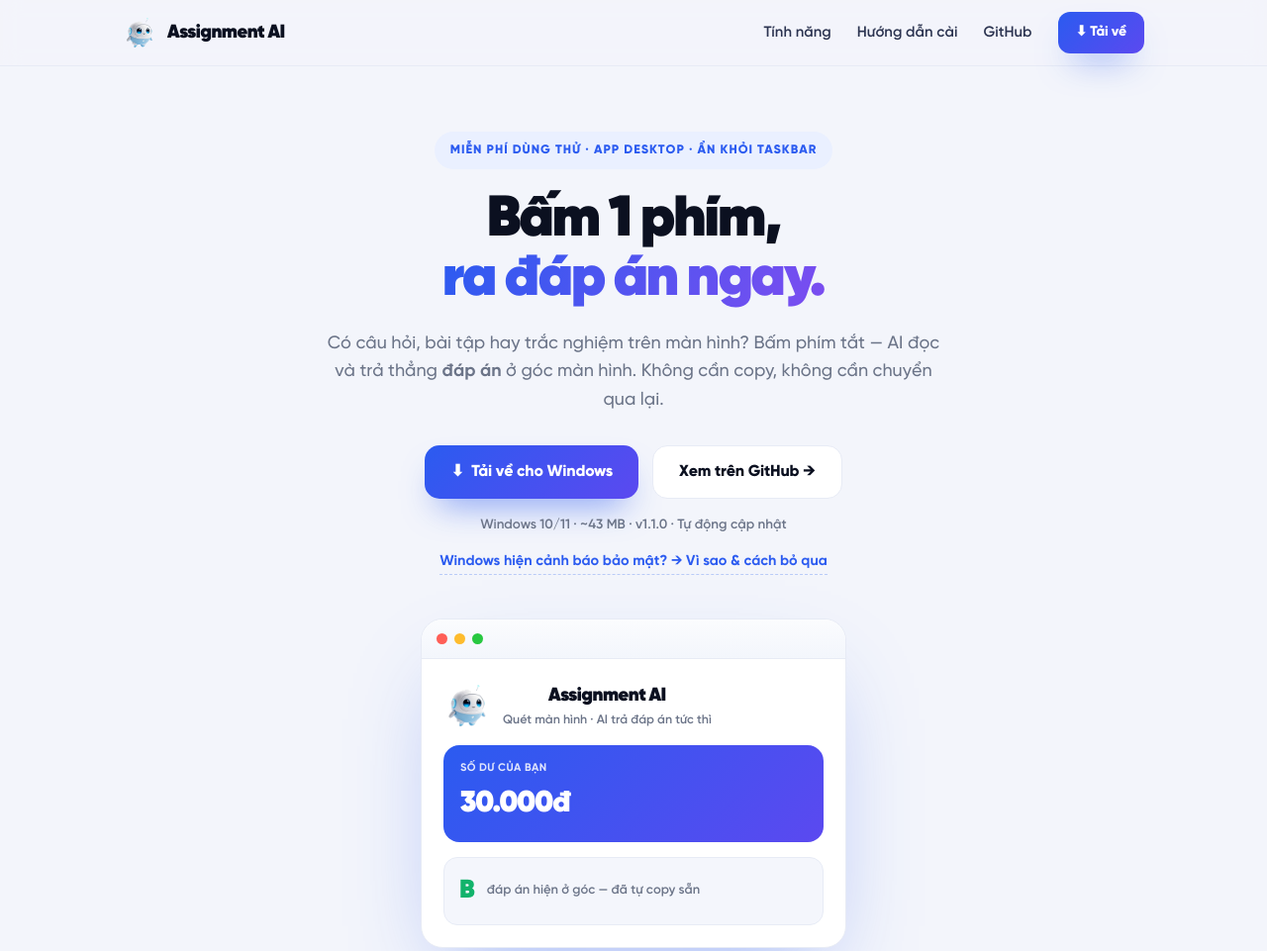
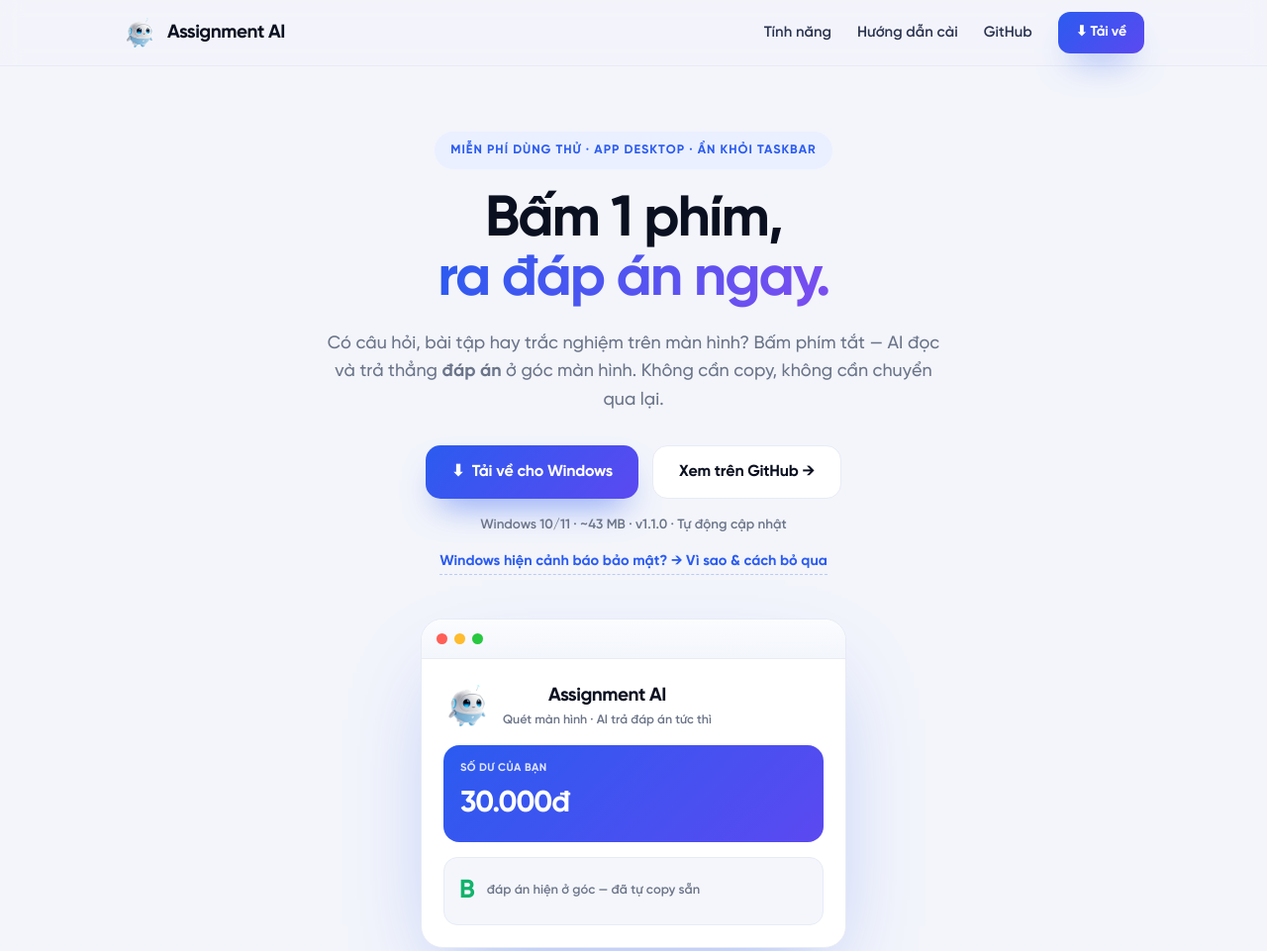
Before and after one commit to MinhHuan115/troly-ketoan-ai, a plain HTML site: page docs/index.html in a window 1280 px wide. Shown: the top 961 px of the page at 99% size. Drawn offline with Linux system fonts and the light colour scheme.

Commit message:
Use SVN-Gilroy TTF (user-provided) for landing page
Co-Authored-By: Claude Opus 4.8 <noreply@anthropic.com>

```diff
--- a/docs/index.html
+++ b/docs/index.html
@@ -5,12 +5,12 @@
 <title>Assignment AI — Quét màn hình, AI trả đáp án tức thì</title>
 <meta name="description" content="App desktop: bấm 1 phím tắt, AI đọc câu hỏi trên màn hình và trả đáp án ngay ở góc. Miễn phí dùng thử, ẩn khỏi taskbar.">
 <style>
-@font-face{font-family:'Gilroy';font-weight:400;src:url('./assets/Gilroy-400.otf') format('opentype')}
-@font-face{font-family:'Gilroy';font-weight:500;src:url('./assets/Gilroy-500.otf') format('opentype')}
-@font-face{font-family:'Gilroy';font-weight:600;src:url('./assets/Gilroy-600.otf') format('opentype')}
-@font-face{font-family:'Gilroy';font-weight:700;src:url('./assets/Gilroy-700.otf') format('opentype')}
-@font-face{font-family:'Gilroy';font-weight:800;src:url('./assets/Gilroy-800.otf') format('opentype')}
-@font-face{font-family:'Gilroy';font-weight:900;src:url('./assets/Gilroy-900.otf') format('opentype')}
+@font-face{font-family:'Gilroy';font-weight:400;src:url('./assets/Gilroy-400.ttf') format('truetype')}
+@font-face{font-family:'Gilroy';font-weight:500;src:url('./assets/Gilroy-500.ttf') format('truetype')}
+@font-face{font-family:'Gilroy';font-weight:600;src:url('./assets/Gilroy-600.ttf') format('truetype')}
+@font-face{font-family:'Gilroy';font-weight:700;src:url('./assets/Gilroy-700.ttf') format('truetype')}
+@font-face{font-family:'Gilroy';font-weight:800;src:url('./assets/Gilroy-700.ttf') format('truetype')}
+@font-face{font-family:'Gilroy';font-weight:900;src:url('./assets/Gilroy-700.ttf') format('truetype')}
 :root{--brand:#2B5BF0;--brand2:#5B49F0;--ink:#0B1020;--ink2:#2B3350;--muted:#6B7488;
  --line:#E7EBF5;--card:#fff;--soft:#F4F6FC;--bg:#F3F5FB;--amber:#F59E0B;--green:#12B36B}
 *{box-sizing:border-box;margin:0;padding:0}
```
Also changed, not shown: docs/assets/Gilroy-400.otf (deleted), docs/assets/Gilroy-400.ttf (added), docs/assets/Gilroy-500.otf (deleted), docs/assets/Gilroy-500.ttf (added), docs/assets/Gilroy-600.otf (deleted), docs/assets/Gilroy-600.ttf (added), docs/assets/Gilroy-700.otf (deleted), docs/assets/Gilroy-700.ttf (added), docs/assets/Gilroy-800.otf (deleted), docs/assets/Gilroy-900.otf (deleted).
